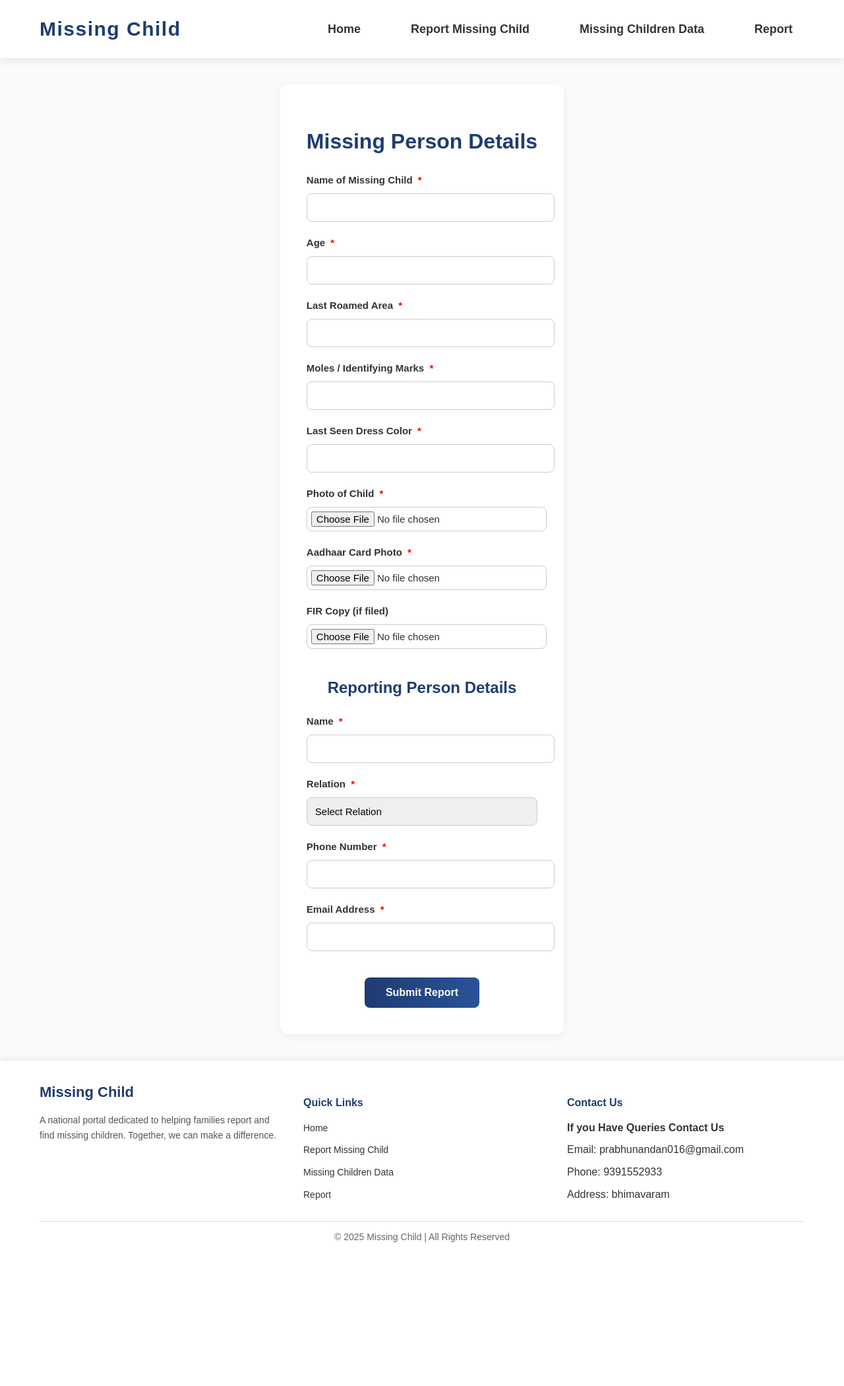
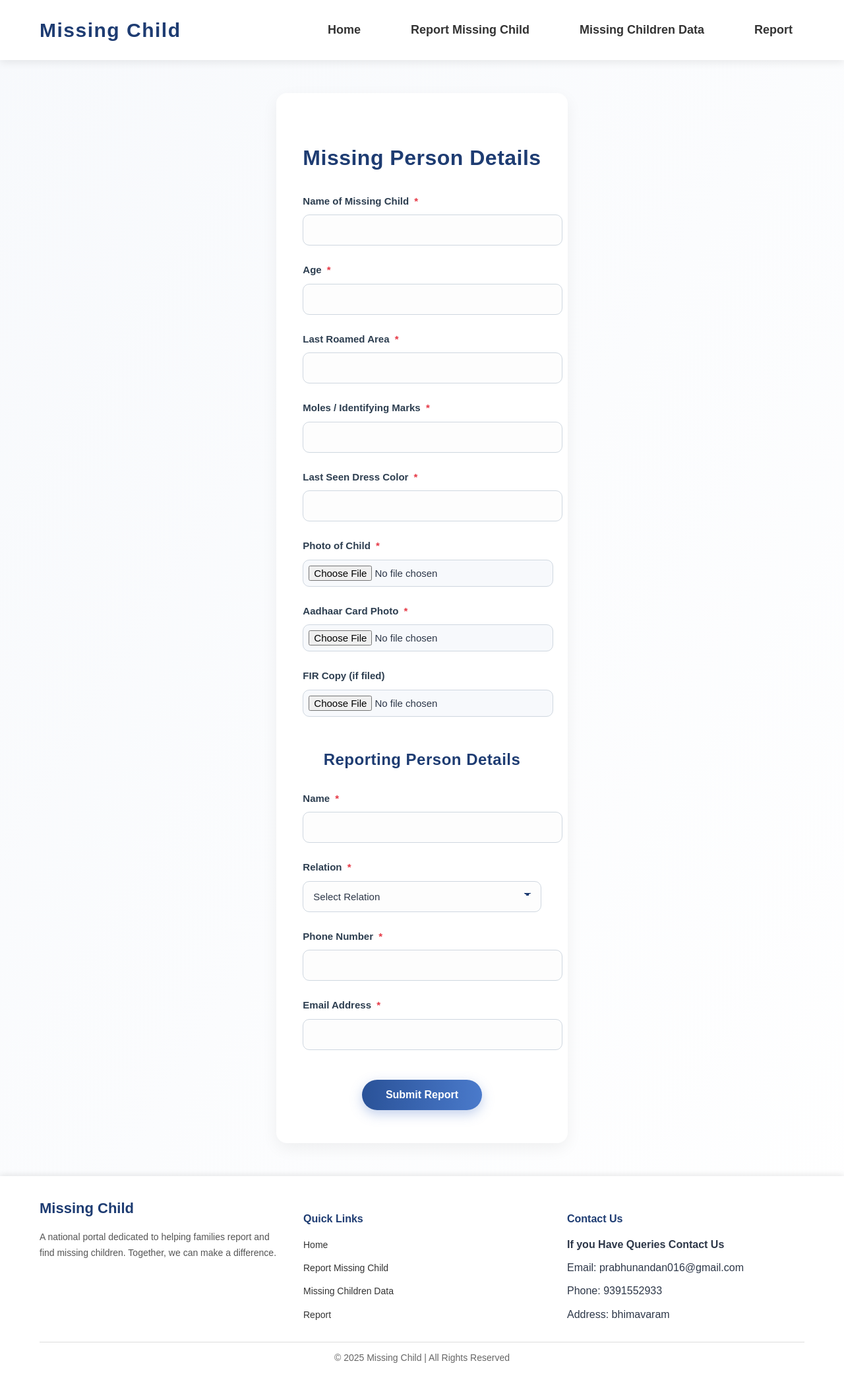
Before and after one commit to Prabhunandan016/missingchilddetector, a Django app: page /missingchildreport/ in a window 1280 px wide. Shown: the whole page at 66% size. Before the commit the page ends 1882 px from the top, so only its background shows below. Run offline with Django 5.2, Linux system fonts and the light colour scheme.

Commit message:
Enhance styles for missing child report page

```diff
--- a/templates/missingchildreport.html
+++ b/templates/missingchildreport.html
@@ -5,98 +5,186 @@
   <meta name="viewport" content="width=device-width, initial-scale=1.0">
   <title>Report Missing Child</title>
   <style>
+    /* 🌐 Global Styles */
 body {
   margin: 0;
+  padding: 0;
   font-family: "Poppins", Arial, sans-serif;
-      background-color: #f9fafc;
-      color: #333;
-      line-height: 1.6;
-      padding: 0;
+  background: linear-gradient(to bottom right, #f7f9fc, #ffffff);
+  color: #2d3748;
+  line-height: 1.7;
+  scroll-behavior: smooth;
 }
 
+/* 🔠 Headings */
 h1, h2 {
   color: #1e3c72;
-      margin-bottom: 20px;
   text-align: center;
+  margin-bottom: 25px;
+  font-weight: 700;
+  letter-spacing: 0.5px;
 }
 
+/* 🧾 Form Container */
 form {
-      max-width: 800px;
-      margin: 40px auto;
+  max-width: 850px;
+  margin: 50px auto;
   background: #ffffff;
-      padding: 40px;
-      border-radius: 12px;
-      box-shadow: 0 4px 15px rgba(0,0,0,0.05);
+  padding: 50px 40px;
+  border-radius: 16px;
+  box-shadow: 0 8px 25px rgba(0, 0, 0, 0.06);
+  transition: all 0.3s ease;
 }
 
+form:hover {
+  box-shadow: 0 12px 35px rgba(0, 0, 0, 0.08);
+  transform: translateY(-2px);
+}
+
+/* 🪶 Form Layout */
 .form-section {
-      margin-bottom: 40px;
+  margin-bottom: 45px;
 }
 
 .form-group {
-      margin-bottom: 20px;
+  margin-bottom: 24px;
 }
 
+/* 🏷️ Labels */
 label {
   display: block;
   font-weight: 600;
   margin-bottom: 8px;
   font-size: 15px;
+  color: #2d3e50;
 }
 
 label span.required {
-      color: red;
+  color: #e63946;
   margin-left: 4px;
+}
+
+/* 🧍‍♂️ Inputs, Selects, Files */
+input[type="text"],
+input[type="number"],
+input[type="email"],
+select,
+input[type="file"],
+textarea {
+  width: 100%;
+  padding: 14px 15px;
+  border: 1px solid #cfd7e0;
+  border-radius: 10px;
+  font-size: 15px;
+  transition: all 0.3s ease;
+  background-color: #fdfdfd;
+  color: #2d3748;
+}
+
+textarea {
+  resize: vertical;
+  min-height: 100px;
+}
+
+input:focus,
+select:focus,
+textarea:focus,
+input[type="file"]:focus {
+  border-color: #2a5298;
+  box-shadow: 0 0 0 3px rgba(42, 82, 152, 0.15);
+  outline: none;
+  background-color: #ffffff;
+}
+
+/* 🎨 File input tweak */
+input[type="file"] {
+  padding: 8px;
+  background-color: #f7f9fc;
+}
+
+/* ⬇️ Dropdown */
+select {
+  cursor: pointer;
+  appearance: none;
+  background-image: linear-gradient(45deg, transparent 50%, #1e3c72 50%),
+                    linear-gradient(135deg, #1e3c72 50%, transparent 50%);
+  background-position: calc(100% - 20px) calc(1em + 2px),
+                       calc(100% - 15px) calc(1em + 2px);
+  background-size: 5px 5px, 5px 5px;
+  background-repeat: no-repeat;
+}
+
+/* 🧿 Submit Button */
+.btn-submit {
+  background: linear-gradient(90deg, #2a5298, #4a7acb);
+  color: #fff;
+  padding: 14px 36px;
+  font-size: 1rem;
+  font-weight: 600;
+  border: none;
+  border-radius: 50px;
+  cursor: pointer;
+  transition: all 0.3s ease;
+  display: block;
+  margin: 30px auto 0;
+  box-shadow: 0 6px 18px rgba(79, 120, 200, 0.35);
+}
+
+.btn-submit:hover {
+  transform: translateY(-3px);
+  box-shadow: 0 10px 25px rgba(79, 120, 200, 0.5);
+  background: linear-gradient(90deg, #1e3c72, #2a5298);
+}
+
+/* 📱 Responsive Styles */
+@media (max-width: 768px) {
+  form {
+    margin: 30px 20px;
+    padding: 35px 25px;
+  }
+
+  h1, h2 {
+    font-size: 1.5rem;
   }
 
   input[type="text"],
   input[type="number"],
   input[type="email"],
   select,
-    input[type="file"] {
-      width: 100%;
+  input[type="file"],
+  textarea {
     padding: 12px;
-      border: 1px solid #ccc;
-      border-radius: 8px;
-      font-size: 15px;
-      transition: border-color 0.3s ease, box-shadow 0.3s ease;
-    }
-
-    input:focus,
-    select:focus,
-    input[type="file"]:focus {
-      border-color: #1e3c72;
-      box-shadow: 0 0 6px rgba(30, 60, 114, 0.3);
-      outline: none;
+    font-size: 14px;
   }
 
   .btn-submit {
-      background: linear-gradient(90deg, #1e3c72, #2a5298);
-      color: #fff;
-      padding: 14px 32px;
-      font-size: 16px;
-      font-weight: 600;
-      border: none;
-      border-radius: 8px;
-      cursor: pointer;
-      transition: all 0.3s ease;
-      display: block;
-      margin: 0 auto;
+    width: 100%;
+    padding: 14px;
+    font-size: 0.95rem;
+  }
 }
 
-    .btn-submit:hover {
-      transform: translateY(-2px);
-      box-shadow: 0 4px 12px rgba(0,0,0,0.2);
+@media (max-width: 480px) {
+  form {
+    margin: 20px 15px;
+    padding: 25px 20px;
   }
 
-    select {
-      cursor: pointer;
-      appearance: none;
+  h1, h2 {
+    font-size: 1.3rem;
   }
 
-    input[type="file"] {
-      padding: 6px;
+  label {
+    font-size: 14px;
   }
+
+  input,
+  select,
+  textarea {
+    font-size: 14px;
+  }
+}
+
   </style>
 </head>
 <body>
```
Lines whose indentation alone changed are shown as unchanged.
